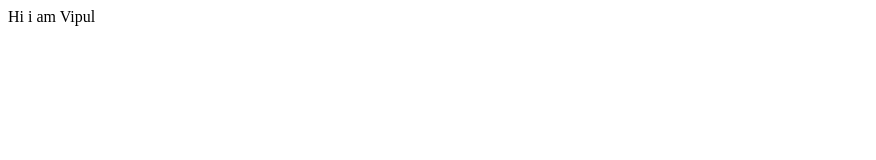
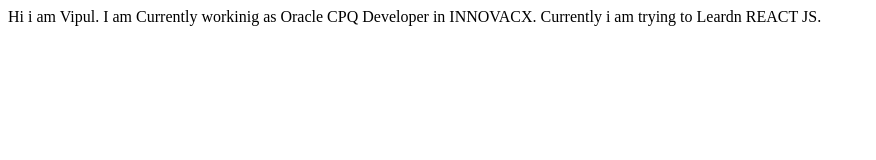
Before and after one commit to vipulbhunaker1910/Vipul.com, a plain HTML site: page index.html in a window 1280 px wide. Shown: the whole page, without its empty margins (0-876 px from the left). Drawn offline with Linux system fonts and the light colour scheme.

Commit message:
Docs: updated index.html

```diff
--- a/index.html
+++ b/index.html
@@ -4,9 +4,9 @@
     <meta charset="UTF-8">
     <meta http-equiv="X-UA-Compatible" content="IE=edge">
     <meta name="viewport" content="width=device-width, initial-scale=1.0">
-    <title>Document</title>
+    <title>Vipul Profile</title>
 </head>
 <body>
-    Hi i am Vipul
+    Hi i am Vipul. I am Currently workinig as Oracle CPQ Developer in INNOVACX. Currently i am trying to Leardn REACT JS.
 </body>
 </html>
```
